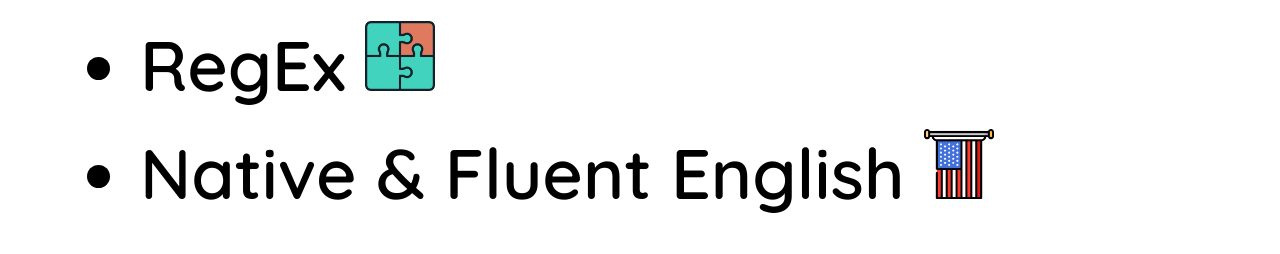
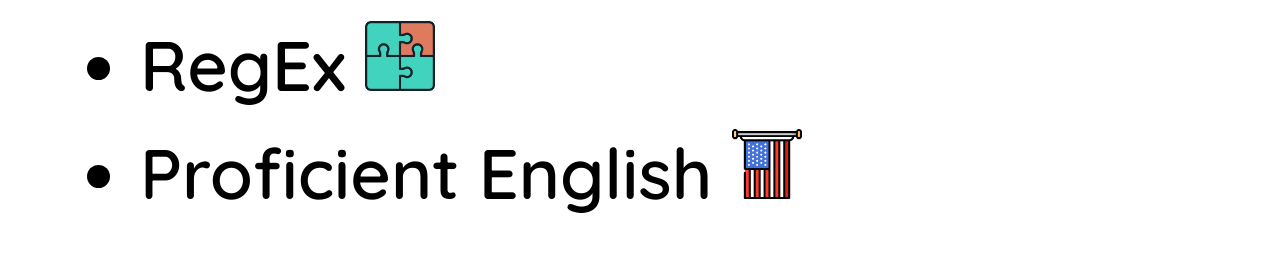
Before and after one commit to msalazar97/msalazar97.github.io, a plain HTML site: page index.html in a window 1280 px wide. Shown: the part 3320-3574 px from the top of the page. Drawn offline with nearby package versions, Linux system fonts and the light colour scheme.

Commit message:
changed english section

```diff
--- a/index.html
+++ b/index.html
@@ -50,7 +50,7 @@
                     <li>Algorithms <img data-aos="fade-left" class="icon" src="images/algorithms.png"></li>
                     <li>Text Preprocessing <img data-aos="fade-left" class="icon" src="images/text-preprocessing.png"></li>
                     <li>RegEx <img data-aos="fade-left" class="icon" src="images/regex.png"></li>
-                    <li>Native & Fluent English <img data-aos="fade-left" class="icon" src="images/usa.png"></li>
+                    <li>Proficient English <img data-aos="fade-left" class="icon" src="images/usa.png"></li>
                     <li>Microsoft Office <img data-aos="fade-left" class="icon" src="images/office.png"></li>
                 </ul>
             </div>
```
